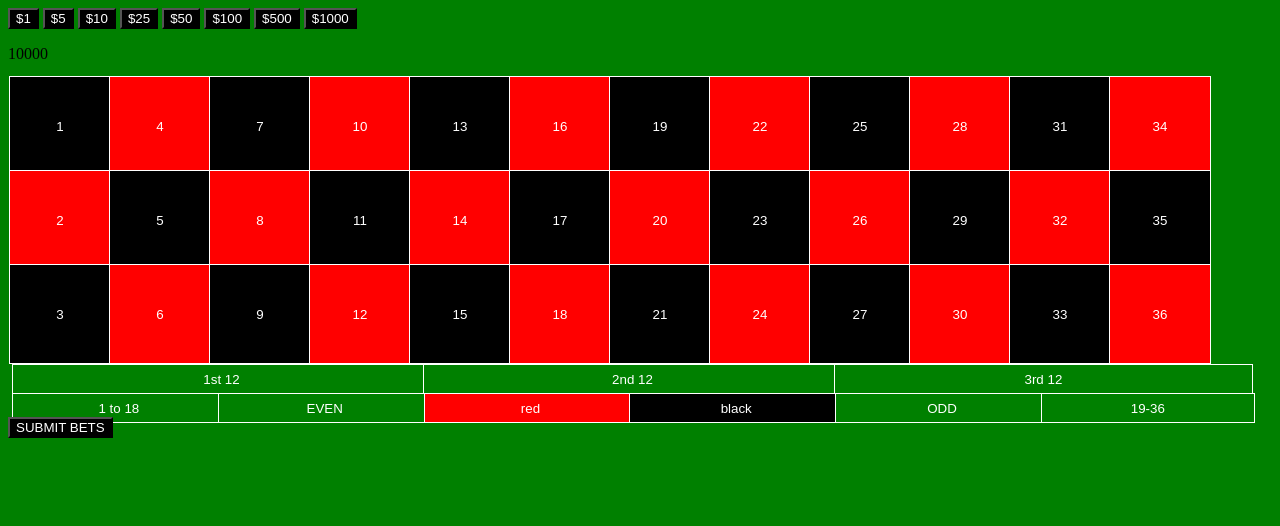
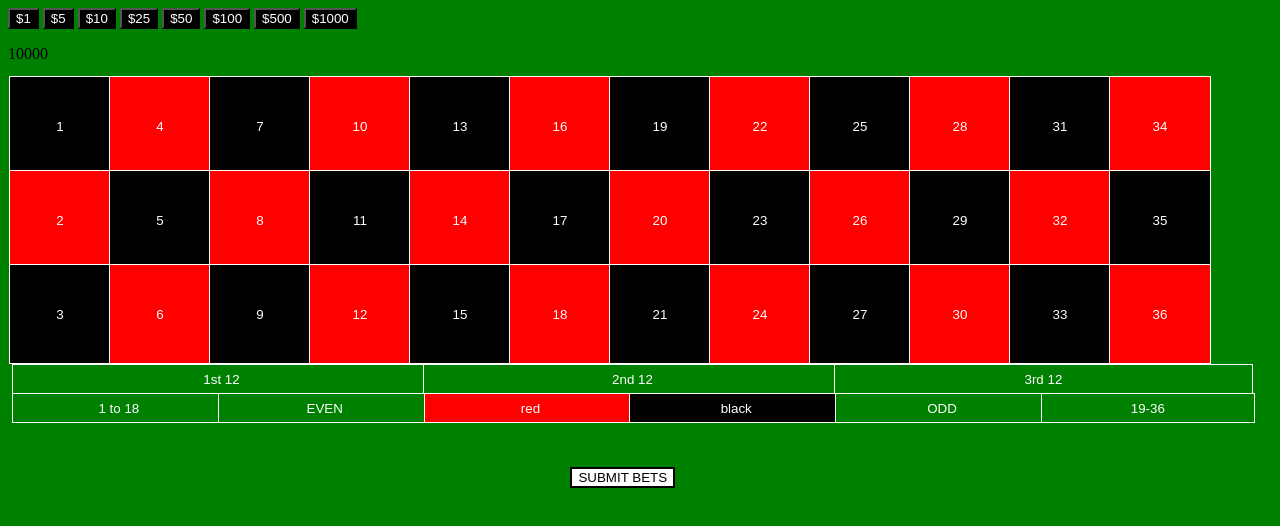
Before and after one commit to THOMAS-DYLAN/ROULETTE, a plain HTML site: page index.html in a window 1280 px wide. Drawn offline with nearby package versions, Linux system fonts and the light colour scheme; files that its build step writes are made by us from their sources; a script that the page names is missing.

Commit message:
Update style.css

```diff
--- a/style.css
+++ b/style.css
@@ -66,4 +66,17 @@ button {
   height: 30px;
   padding: -2px;
 }
+
+#sub {
+  background-color: white;
+  border: 2px black solid;
+  color: black;
+  text-shadow: black;
+  margin-left: 44.5%;
+  margin-top: 50px;
+}
+
+#sub:hover {
+  border: 7px black solid;
+}
 /*# sourceMappingURL=style.css.map */
```
